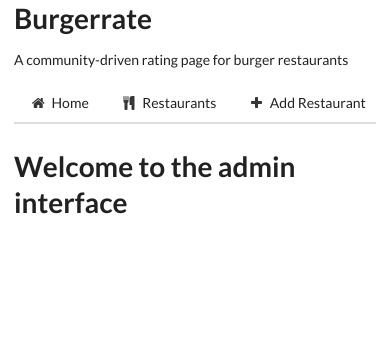
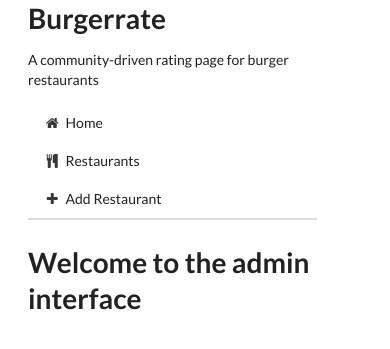
Before and after one commit to mu35li/burgerrate, a Flask app: page /admin in a window 390 px wide. Shown: the top 349 px of the page. Run offline with Flask 2, Linux system fonts and the light colour scheme; data that the repository does not hold is empty; some libraries are stand-ins or nearby versions.

Commit message:
Fix menu on mobile devices

```diff
--- a/burgerrate/templates/layout.html
+++ b/burgerrate/templates/layout.html
@@ -19,11 +19,11 @@
     <![endif]-->
   </head>
   <body>
-    <div class="ui page grid">
-    <div class="sixteen wide column">
+    <div class="ui grid container">
+    <div class="fourteen wide column">
     <h1>Burgerrate</h1>
     <p>A community-driven rating page for burger restaurants</p>
-      <div class="ui secondary pointing menu">
+      <div class="ui secondary stackable pointing menu">
         <a class="{% if activePage == 'index' %}active{% endif %} item" href="{{ url_for('index') }}">
           <i class="home icon"></i> Home
         </a>
```
